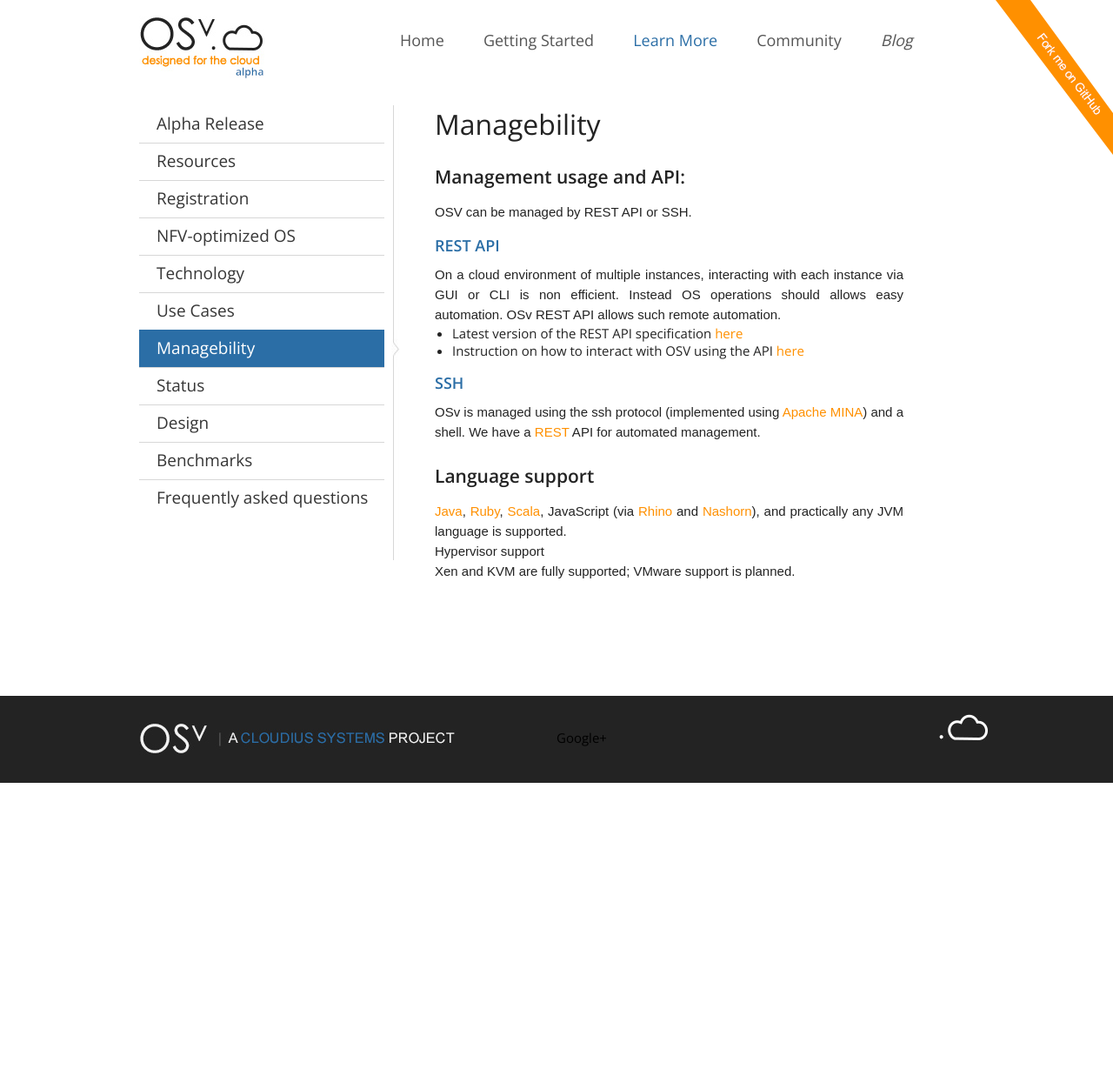
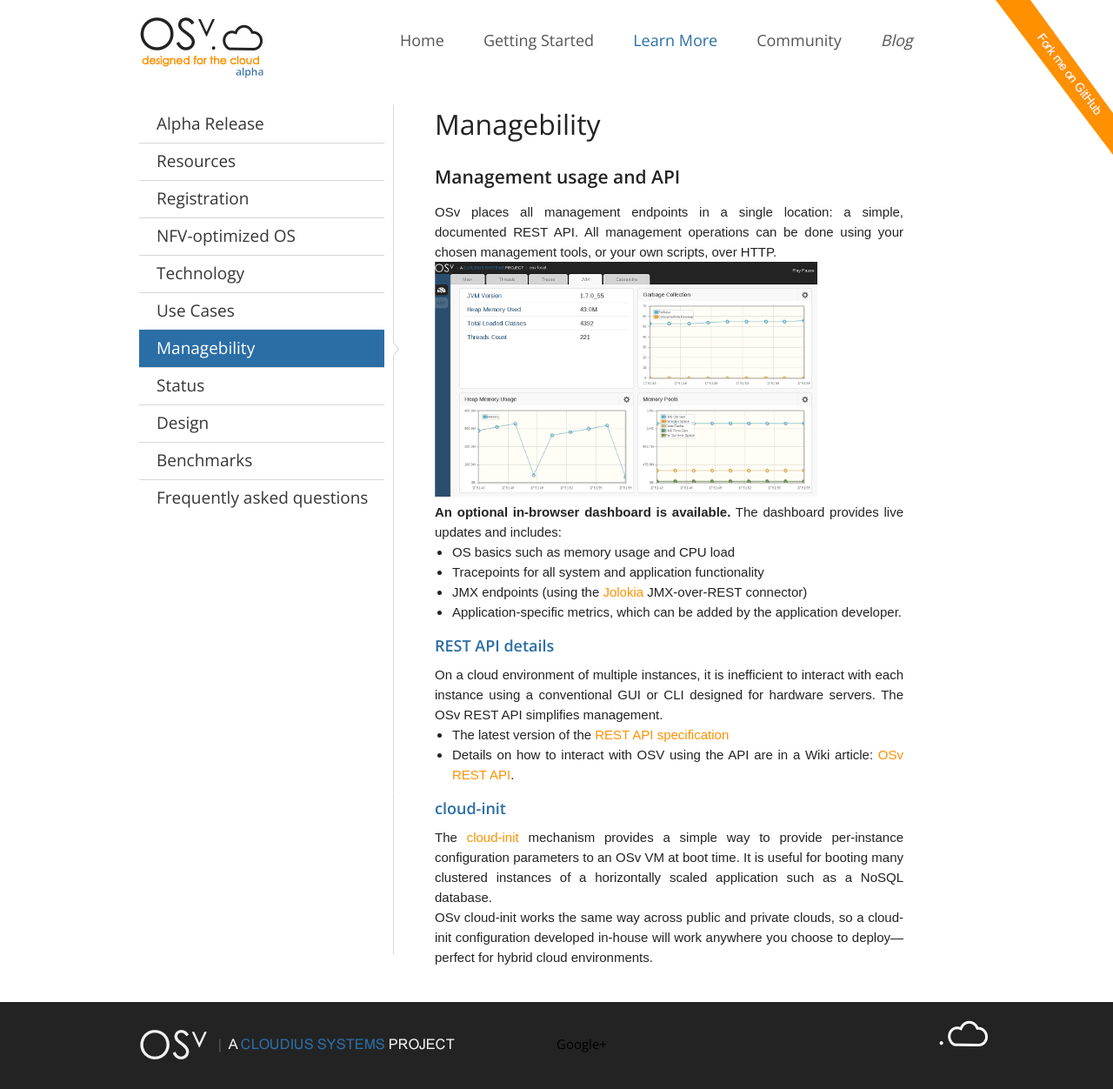
Before and after one commit to osv-io/osv-io.github.io, a Jekyll site: the page built from _posts/learn/0000-08-01-managebility.md, in a window 1280 px wide. Shown: the whole page at 87% size. Built offline with Jekyll 4.4.1, drawn with Linux system fonts in a browser that asks for light colours; before the commit the page ends 900 px from its top, so only the background shows below that.

Commit message:
Update Manageability page, include screenshot
Add coverage of management endpoints

Add cloud-init mention

Signed-off-by: Don Marti <dmarti@cloudius-systems.com>

```diff
--- a/_posts/learn/0000-08-01-managebility.md
+++ b/_posts/learn/0000-08-01-managebility.md
@@ -6,32 +6,33 @@ show_heading: yes
 nav: learn
 ---
 
-## Management usage and API:
+## Management usage and API
 
-OSV can be managed by REST API or SSH.
+OSv places all management endpoints in a single location: a simple, documented REST API.  All management operations can be done using your chosen management tools, or your own scripts, over HTTP.
 
-### REST API
-On a cloud environment of multiple instances, interacting with each
-instance via GUI or CLI is non efficient.
-Instead OS operations should allows easy automation.
-OSv REST API allows such remote automation.
+![OSv Dashboard screenshot](/images/dashboard.png)
 
-* Latest version of the REST API specification [here](http://osv.io/api/swagger-ui/dist/index.html)
-* Instruction on how to interact with OSV using the API
-  [here](https://github.com/cloudius-systems/mgmt/wiki/OSv-REST-API)
+**An optional in-browser dashboard is available.**  The dashboard provides live updates and includes:
 
+ * OS basics such as memory usage and CPU load
 
-### SSH
-OSv is managed using the ssh protocol (implemented using [Apache MINA](http://mina.apache.org/)) and a shell. We have a [REST](http://en.wikipedia.org/wiki/Representational_state_transfer) API for automated management.
+ * Tracepoints for all system and application functionality
 
+ * JMX endpoints (using the [Jolokia](http://osv.io/blog/blog/2014/08/26/jolokia-jmx-connectivity-in-osv/) JMX-over-REST connector)
 
+ * Application-specific metrics, which can be added by the application developer.
 
-<!--more-->
+### REST API details
 
-## Language support
+On a cloud environment of multiple instances, it is inefficient to interact with each instance using a conventional GUI or CLI designed for hardware servers.  The OSv REST API simplifies management.
 
-[Java](http://java.com/en/download/index.jsp), [Ruby](http://jruby.org/), [Scala](http://www.scala-lang.org/), JavaScript (via [Rhino](http://en.wikipedia.org/wiki/Rhino_(JavaScript_engine)) and [Nashorn](http://en.wikipedia.org/wiki/Nashorn_(JavaScript_engine))), and practically any JVM language is supported.
+* The latest version of the [REST API specification](http://osv.io/api/swagger-ui/dist/index.html)
 
-Hypervisor support
+* Details on how to interact with OSV using the API are in a Wiki article:
+  [OSv REST API](https://github.com/cloudius-systems/mgmt/wiki/OSv-REST-API).
 
-Xen and KVM are fully supported; VMware support is planned.
+### cloud-init
+
+The [cloud-init](https://github.com/cloudius-systems/osv/wiki/cloud-init) mechanism provides a simple way to provide per-instance configuration parameters to an OSv VM at boot time.  It is useful for booting many clustered instances of a horizontally scaled application such as a NoSQL database.
+
+OSv cloud-init works the same way across public and private clouds, so a cloud-init configuration developed in-house will work anywhere you choose to deploy&mdash;perfect for hybrid cloud environments.
```
Also changed, not shown: images/dashboard.png (added).
